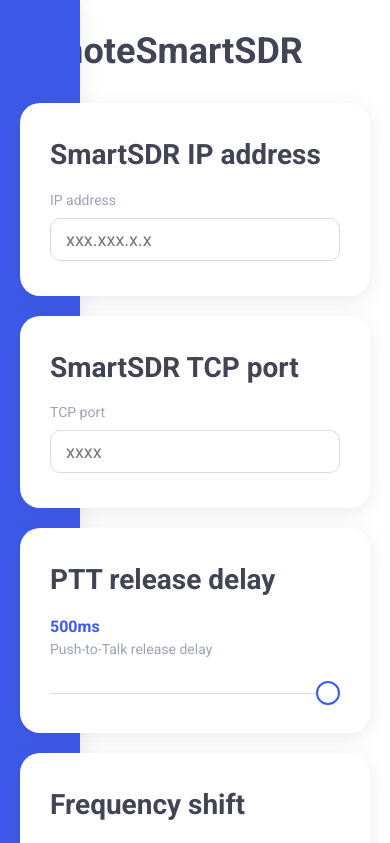
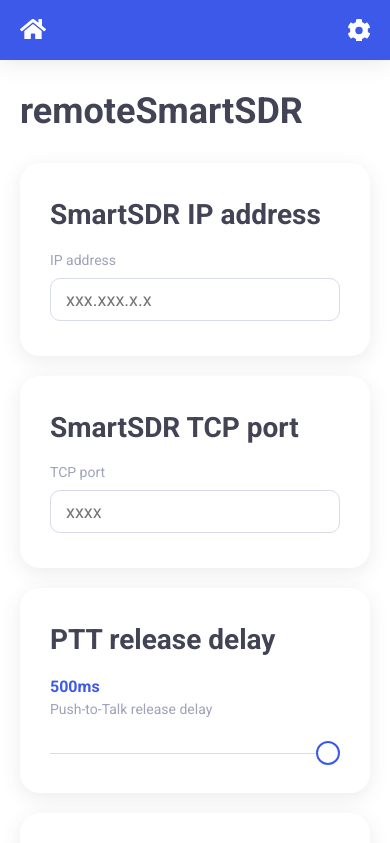
Before and after one commit to on3ure/remoteSmartSDR, a Next.js app in the folder web/: page / in a window 390 px wide. Shown: the top 843 px of the page. Built offline with nearby package versions, Linux system fonts and the light colour scheme; no server answers; the database is empty.

Commit message:
Added styling for mobile navigation

```diff
--- a/web/src/base/_body.scss
+++ b/web/src/base/_body.scss
@@ -15,6 +15,8 @@
 }
 
 body {
+  padding-top: 6rem;
+
   font-family: 'Roboto', sans-serif;
   font-size: 1.8rem;
   font-weight: 400;
@@ -23,4 +25,8 @@
 
   -webkit-font-smoothing: antialiased;
   -moz-osx-font-smoothing: grayscale;
+
+  @media (min-width: $sm) {
+    padding-left: 8rem;
+  }
 }
--- a/web/src/components/nav/Nav.scss
+++ b/web/src/components/nav/Nav.scss
@@ -1,4 +1,14 @@
-@keyframes translate {
+@keyframes translateX {
+  from {
+    transform: translate3d(0, -6rem, 0);
+  }
+
+  to {
+    transform: translate3d(0, 0, 0);
+  }
+}
+
+@keyframes translateY {
   from {
     transform: translate3d(-6rem, 0, 0);
   }
@@ -11,10 +21,10 @@
 nav {
   position: fixed;
   top: 0;
-  bottom: 0;
+  right: 0;
   left: 0;
 
-  width: 8rem;
+  height: 6rem;
 
   display: flex;
   justify-content: center;
@@ -24,16 +34,49 @@
 
   box-shadow: 0 .5rem 2rem rgba($c-grey-300, .1);
 
-  animation: translate 850ms cubic-bezier(.4, .12, 0, 1) forwards;
+  animation: translateX 850ms cubic-bezier(.4, .12, 0, 1) forwards;
+
+  @media (min-width: $sm) {
+    position: fixed;
+    top: 0;
+    bottom: 0;
+    left: 0;
+
+    width: 8rem;
+    height: auto;
+
+    animation: translateY 850ms cubic-bezier(.4, .12, 0, 1) forwards;
+  }
 
   ul {
+    display: flex;
+    justify-content: space-between;
+    flex-direction: row;
+
+    width: 100%;
+
+    list-style: none;
+
+    @media (min-width: $sm) {
+      justify-content: start;
+      flex-direction: column;
+    }
+
     li {
-      margin: .5rem 0;
+      margin: 0 .5rem;
+
+      @media (min-width: $sm) {
+        margin: .5rem 0;
+      }
 
       a {
         display: flex;
         justify-content: center;
-        padding: 1.5rem 2rem;
+        padding: 2rem 1.5rem;
+
+        @media (min-width: $sm) {
+          padding: 1.5rem 2rem;
+        }
 
         svg {
           opacity: 1;
```
